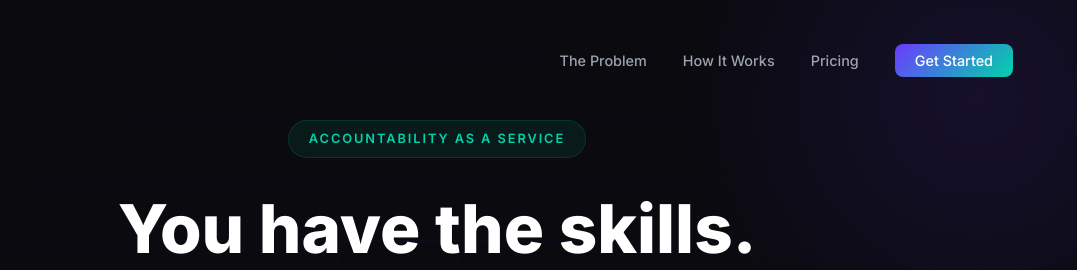
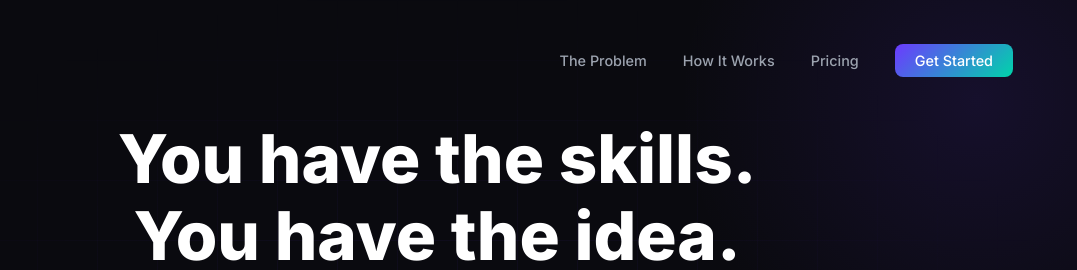
Before and after one commit to eliyahuschuman/rentaboass, a plain HTML site: page index.html in a window 1280 px wide. Shown: the top 270 px of the page, 203-1280 px from the left. Drawn offline with Linux system fonts and the light colour scheme.

Commit message:
Update index.html

```diff
--- a/index.html
+++ b/index.html
@@ -38,7 +38,6 @@
     <header class="hero">
         <div class="hero-bg-grid"></div>
         <div class="container hero-container">
-            <div class="hero-badge">Accountability as a Service</div>
             <h1 class="hero-title">
                 You have the skills.<br>
                 You have the idea.<br>
```
